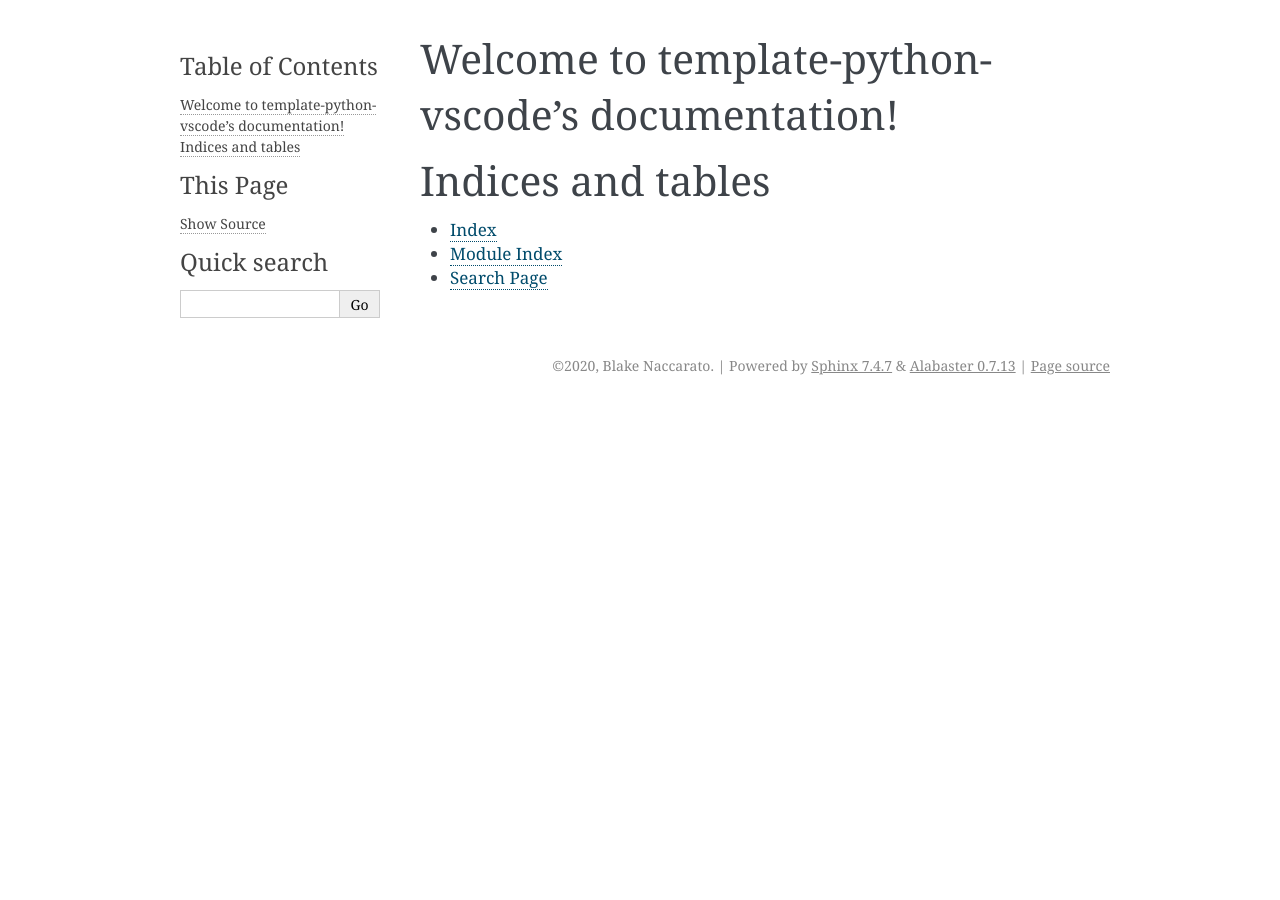
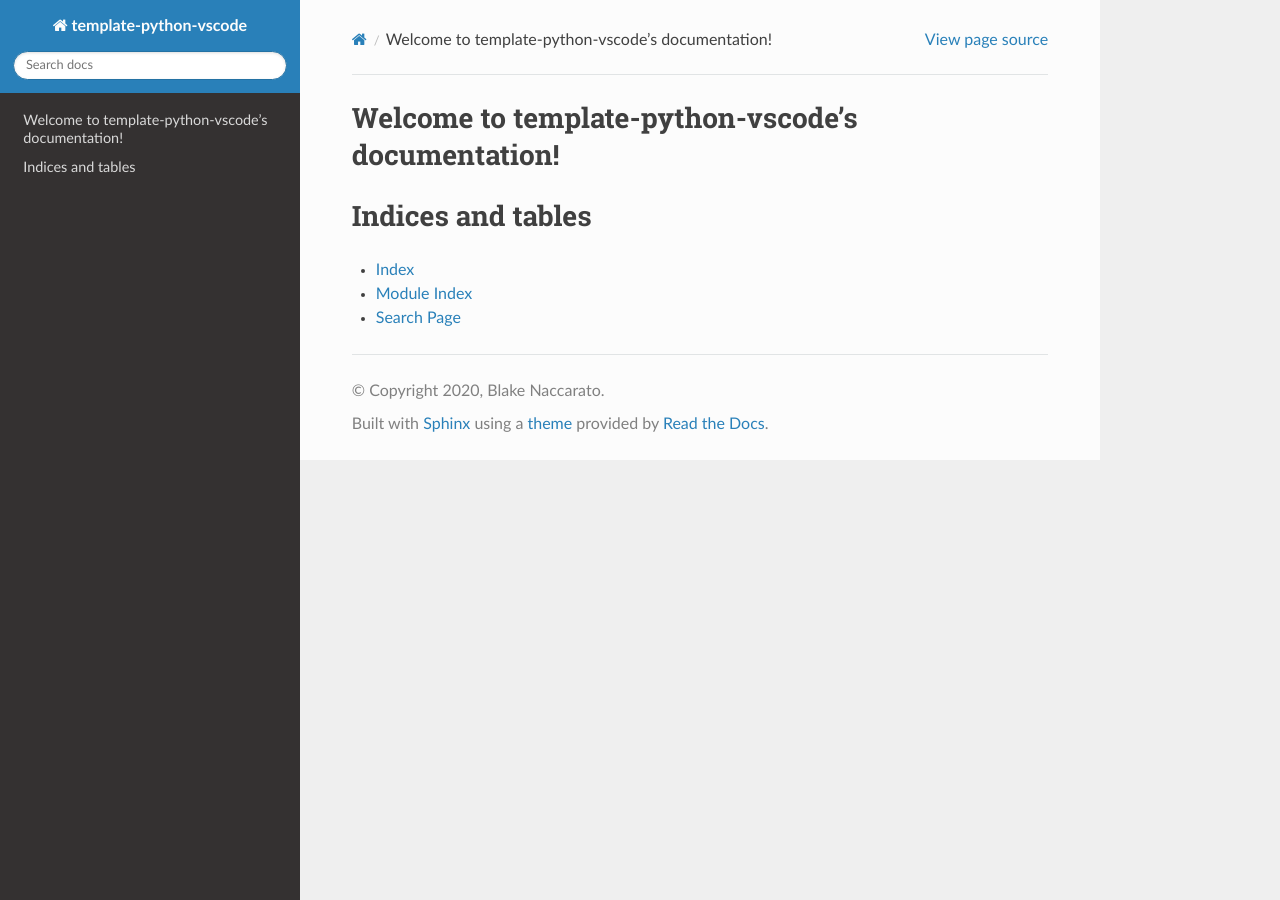
Before and after one commit to blakeNaccarato/template-python-vscode, a Sphinx documentation site: the page built from docs/index.rst, in a window 1280 px wide. Built offline with Sphinx 7.4.7 and the Read the Docs theme 2.0.0, drawn with Linux system fonts in a browser that asks for light colours.

Commit message:
Minimal working source docs

```diff
--- a/docs/conf.py
+++ b/docs/conf.py
@@ -1,52 +1,11 @@
-# Configuration file for the Sphinx documentation builder.
-#
-# This file only contains a selection of the most common options. For a full
-# list see the documentation:
-# https://www.sphinx-doc.org/en/master/usage/configuration.html
+# pylint: disable-all
+# type: ignore
 
-# -- Path setup --------------------------------------------------------------
-
-# If extensions (or modules to document with autodoc) are in another directory,
-# add these directories to sys.path here. If the directory is relative to the
-# documentation root, use os.path.abspath to make it absolute, like shown here.
-#
-# import os
-# import sys
-# sys.path.insert(0, os.path.abspath('.'))
-
-
-# -- Project information -----------------------------------------------------
-
-project = 'template-python-vscode'
-copyright = '2020, Blake Naccarato'
-author = 'Blake Naccarato'
-
-
-# -- General configuration ---------------------------------------------------
-
-# Add any Sphinx extension module names here, as strings. They can be
-# extensions coming with Sphinx (named 'sphinx.ext.*') or your custom
-# ones.
-extensions = [
-]
-
-# Add any paths that contain templates here, relative to this directory.
-templates_path = ['_templates']
-
-# List of patterns, relative to source directory, that match files and
-# directories to ignore when looking for source files.
-# This pattern also affects html_static_path and html_extra_path.
-exclude_patterns = ['_build', 'Thumbs.db', '.DS_Store']
-
-
-# -- Options for HTML output -------------------------------------------------
-
-# The theme to use for HTML and HTML Help pages.  See the documentation for
-# a list of builtin themes.
-#
-html_theme = 'alabaster'
-
-# Add any paths that contain custom static files (such as style sheets) here,
-# relative to this directory. They are copied after the builtin static files,
-# so a file named "default.css" will overwrite the builtin "default.css".
-html_static_path = ['_static']
+project = "template-python-vscode"
+copyright = "2020, Blake Naccarato"
+author = "Blake Naccarato"
+extensions = ["sphinx.ext.napoleon", "sphinx.ext.autodoc"]
+templates_path = ["_templates"]
+exclude_patterns = ["_build", "Thumbs.db", ".DS_Store"]
+html_theme = "sphinx_rtd_theme"
+html_static_path = ["_static"]
--- a/docs/index.rst
+++ b/docs/index.rst
@@ -1,8 +1,3 @@
-.. template-python-vscode documentation master file, created by
-   sphinx-quickstart on Tue Oct 20 19:56:37 2020.
-   You can adapt this file completely to your liking, but it should at least
-   contain the root `toctree` directive.
-
 Welcome to template-python-vscode's documentation!
 ==================================================
 
```
Also changed, not shown: 1 other file.
